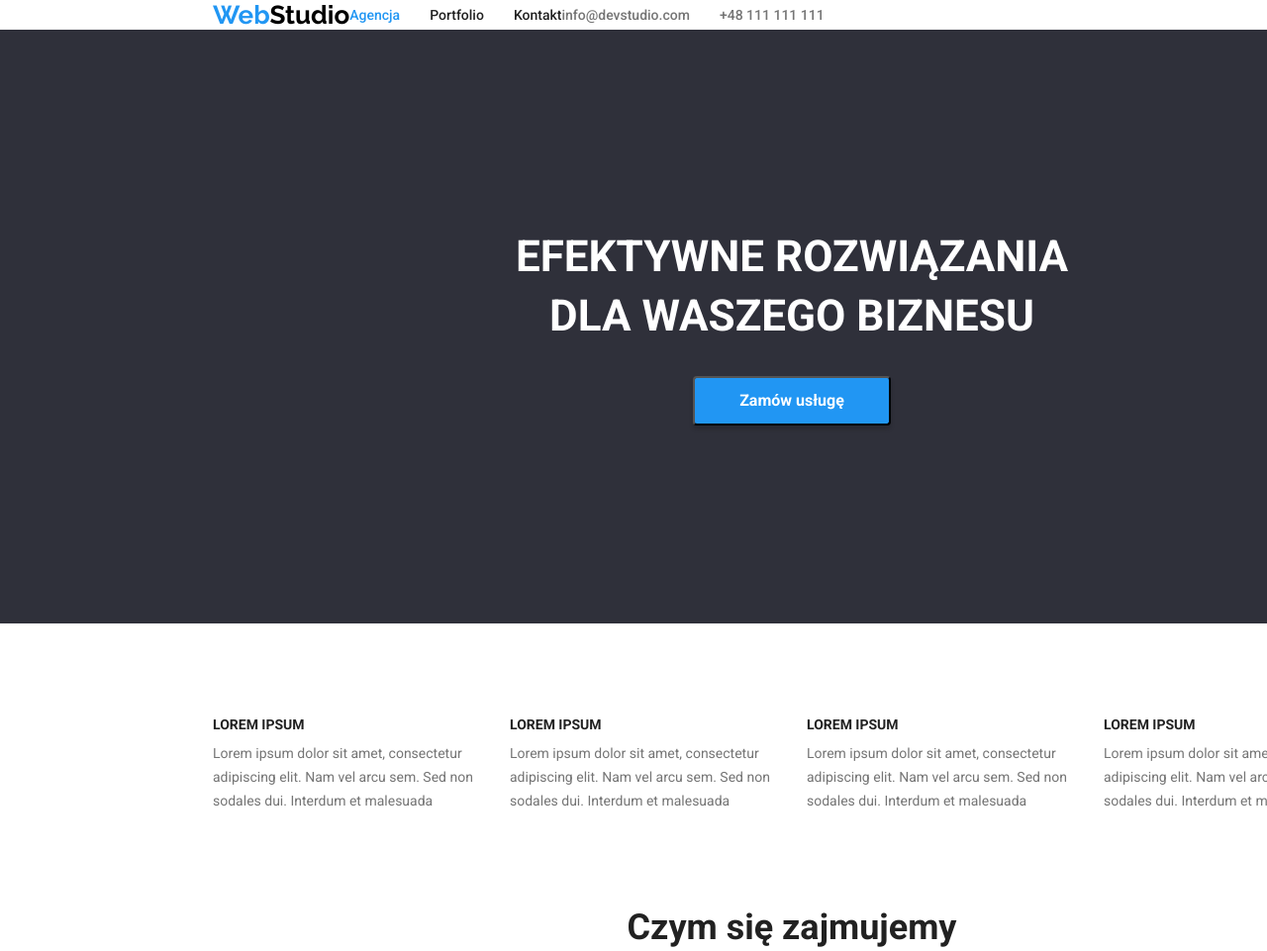
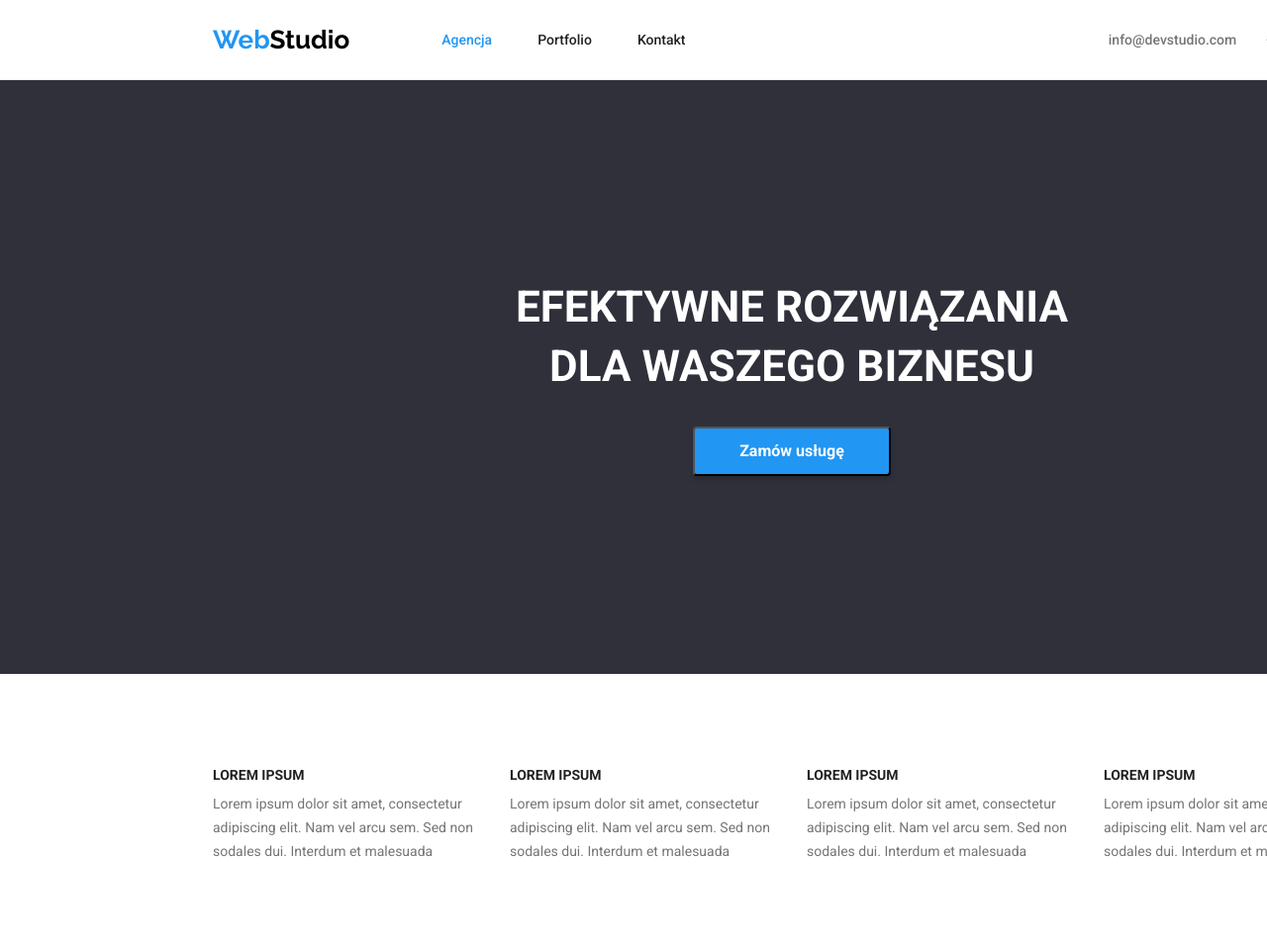
Before and after one commit to OstTomasz/goit-markup-hw-08, a plain HTML site: page index.html in a window 1280 px wide. Shown: the top 961 px of the page at 99% size. Drawn offline with Linux system fonts and the light colour scheme.

Commit message:
style header

```diff
--- a/css/styles.css
+++ b/css/styles.css
@@ -157,7 +157,8 @@ h2,
 h3,
 p,
 ul {
-  margin: 0;
+  margin: 0 auto;
+  padding: 0 auto;
 }
 .button {
   cursor: pointer;
@@ -197,19 +198,40 @@ ul {
   margin: 0;
   padding: 0;
 }
+.header-wrapper {
+  border-bottom: 1px solid #ececec;
+  padding: 25px 0;
+}
+.header {
+  justify-content: space-between;
+}
 .navigation {
   font-size: 14px;
   font-weight: 500;
   line-height: 1.17;
   color: inherit;
+  flex-grow: 1;
+  margin-left: 93px;
 }
-
+.navigation ul.list {
+  gap: 0;
+}
+.navigation li {
+  margin: 0 23px;
+}
+.navigation li:first-child {
+  margin-left: 0;
+}
+.navigation li:last-child {
+  margin-right: 0;
+}
 .address-header {
   font-size: 14px;
   font-weight: 500;
   line-height: 1.17;
   color: var(--alternative-color);
 }
+
 .dark-background {
   background-color: var(--backgroundmain-color);
   display: block;
@@ -276,6 +298,7 @@ ul {
   box-shadow: 0px 2px 1px 0px #00000033;
   box-shadow: 0px 1px 1px 0px #00000024;
   box-shadow: 0px 1px 3px 0px #0000001f;
+  padding-bottom: 30px;
 }
 .member-name {
   font-weight: 500;
@@ -290,7 +313,6 @@ ul {
   font-size: 16px;
   line-height: 1.17;
   text-align: center;
-  margin-bottom: 30px;
 }
 
 .button-category {
@@ -336,6 +358,6 @@ ul {
 .headline {
   padding: 200px 0;
 }
-.index-element {
-  margin-top: 94px;
+.section {
+  padding: 94px 0;
 }
--- a/index.html
+++ b/index.html
@@ -14,8 +14,9 @@
     <title>Studio</title>
   </head>
   <body>
-    <header class="container">
-      <a class="logo link" href="./index.html"
+    <header class="header-wrapper">
+      <div class="container header">
+        <a class="logo link" href="./index.html"
         type="button"><span class="blue">Web</span><span class="black">Studio</span></a
       >
       <nav class="navigation">
@@ -35,6 +36,7 @@
           <li><a class="link" href="tel:+48111111111">+48 111 111 111</a></li>
         </ul>
       </div>
+      </div>
     </header>
     <main>
       <section class="dark-background headline">
@@ -45,7 +47,7 @@
         </h1>
         <button class="button button-order" type="button">Zamów usługę</button>
       </div></section>
-      <div class="container index-element">
+      <div class="container section">
         <h2 class="hidden">Nasze atuty</h2>
         <ul class="list">
           <li>
@@ -78,7 +80,7 @@
           </li>
         </ul>
       </div>
-      <section class="container column index-element">
+      <section class="container column section">
         <h2 class="index-header2">Czym się zajmujemy</h2>
         <ul class="list">
           <li>
@@ -107,7 +109,7 @@
           </li>
         </ul>
       </section>
-      <section class="team-div index-element">
+      <section class="team-div section">
         <div class="container column">
           <h2 class="index-header2">Nasz zespół</h2>
           <ul class="list">
```
Also changed, not shown: portfolio.html (+6 -4 lines).
